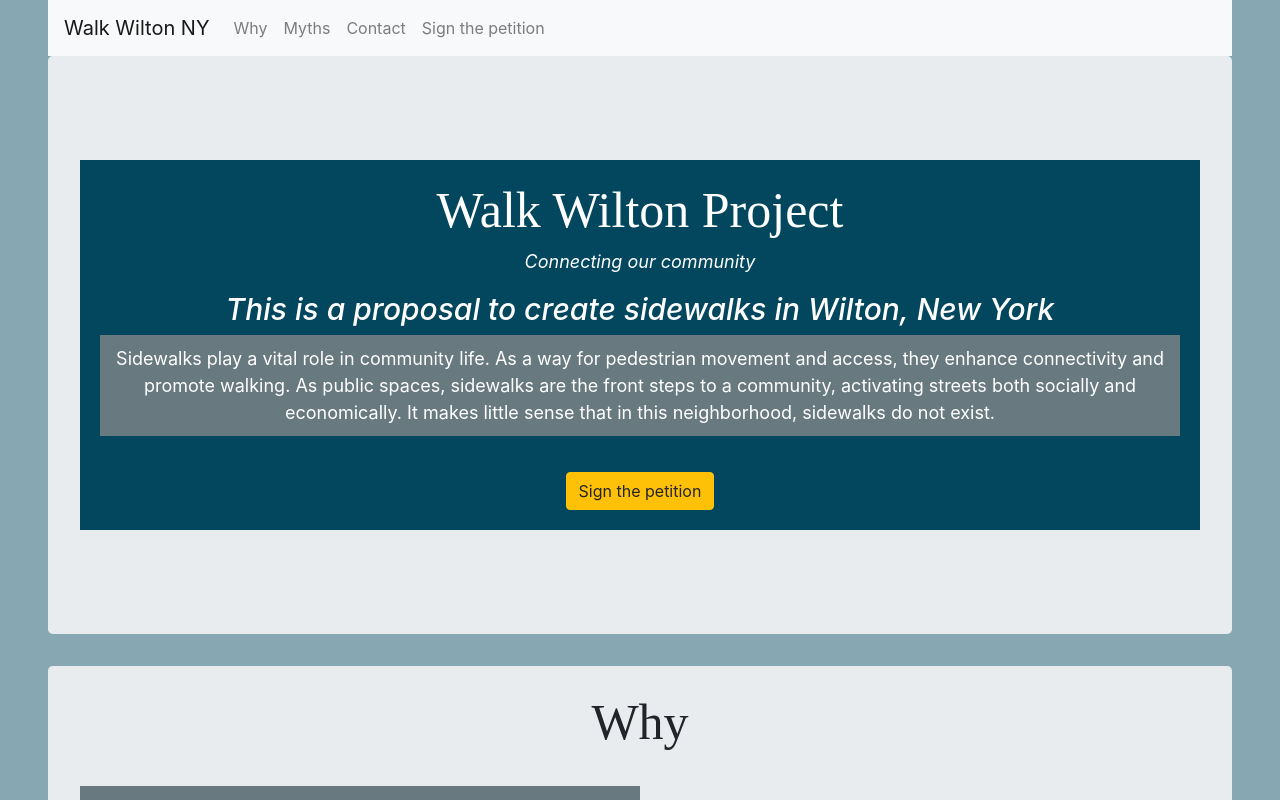
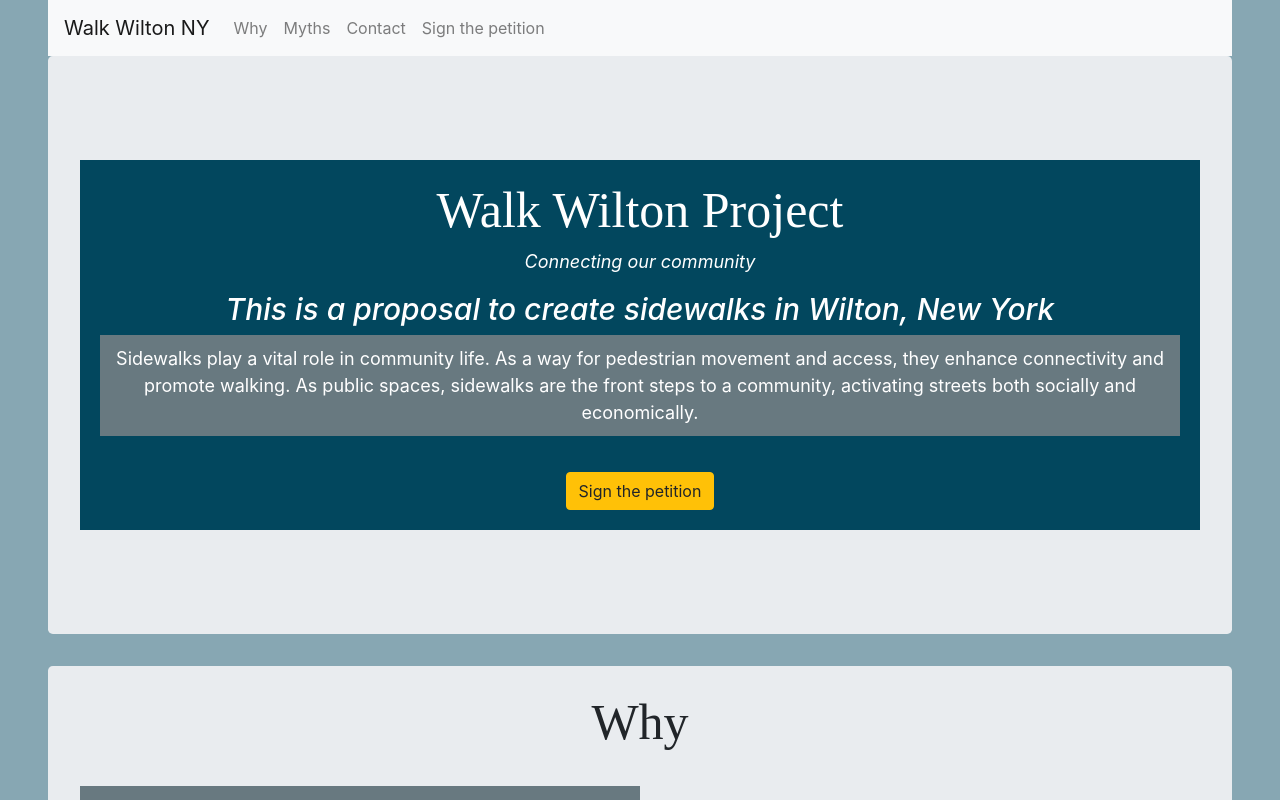
Before and after one commit to stacey-gammon/walkwiltonny, a Next.js app: page / in a window 1280 px wide. Shown: the top 800 px of the page. Built offline with nearby package versions, Linux system fonts and the light colour scheme.

Commit message:
remove the one sentences

```diff
--- a/pages/index.js
+++ b/pages/index.js
@@ -20,8 +20,7 @@ export default function Home() {
             {' '}
             Sidewalks play a vital role in community life. As a way for pedestrian movement and
             access, they enhance connectivity and promote walking. As public spaces, sidewalks are
-            the front steps to a community, activating streets both socially and economically. It
-            makes little sense that in this neighborhood, sidewalks do not exist.
+            the front steps to a community, activating streets both socially and economically.
           </p>
           <Button variant="warning" className="signPetitionButton" href="http://chng.it/YsfHcWjYvH">
             Sign the petition
```
